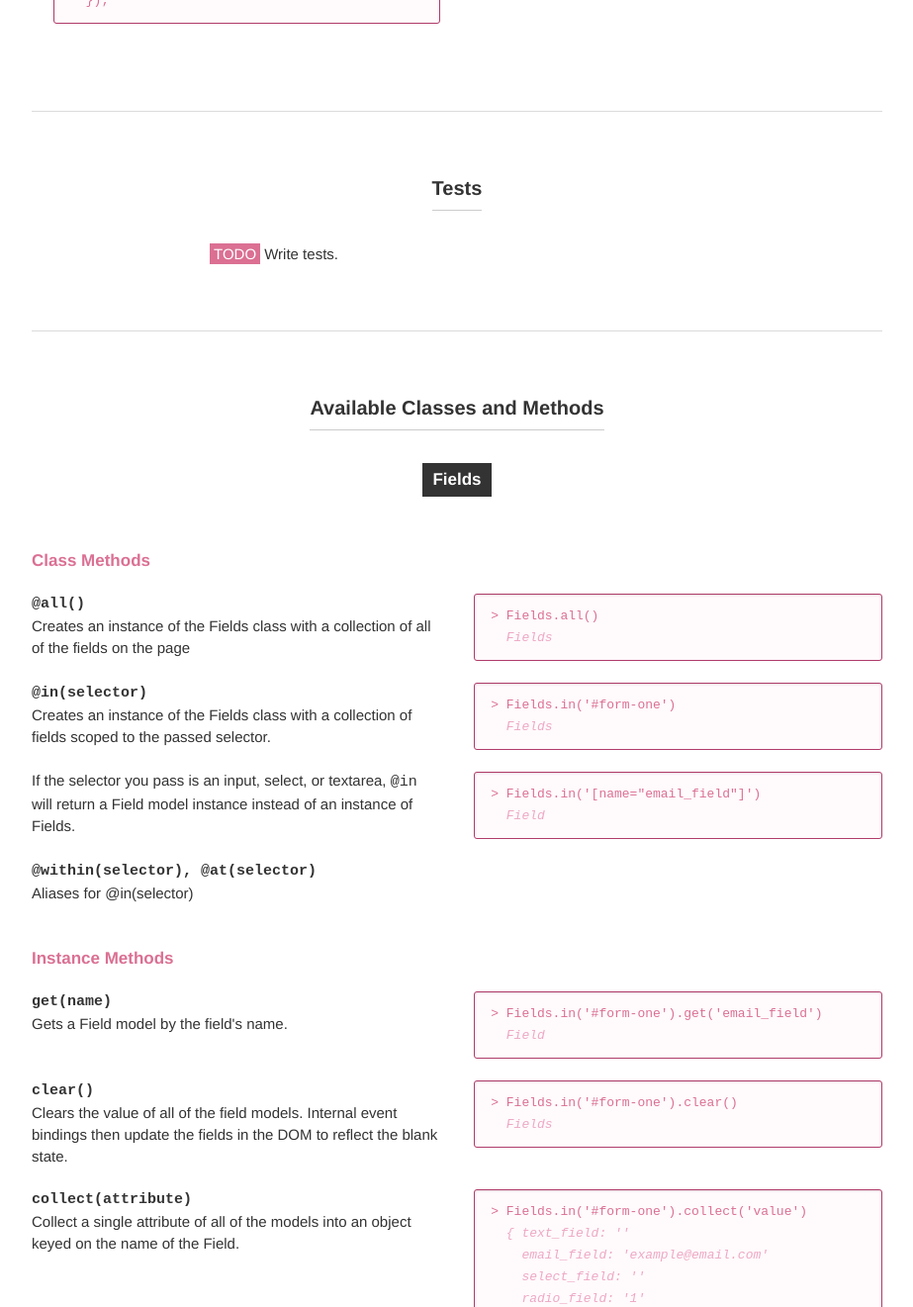
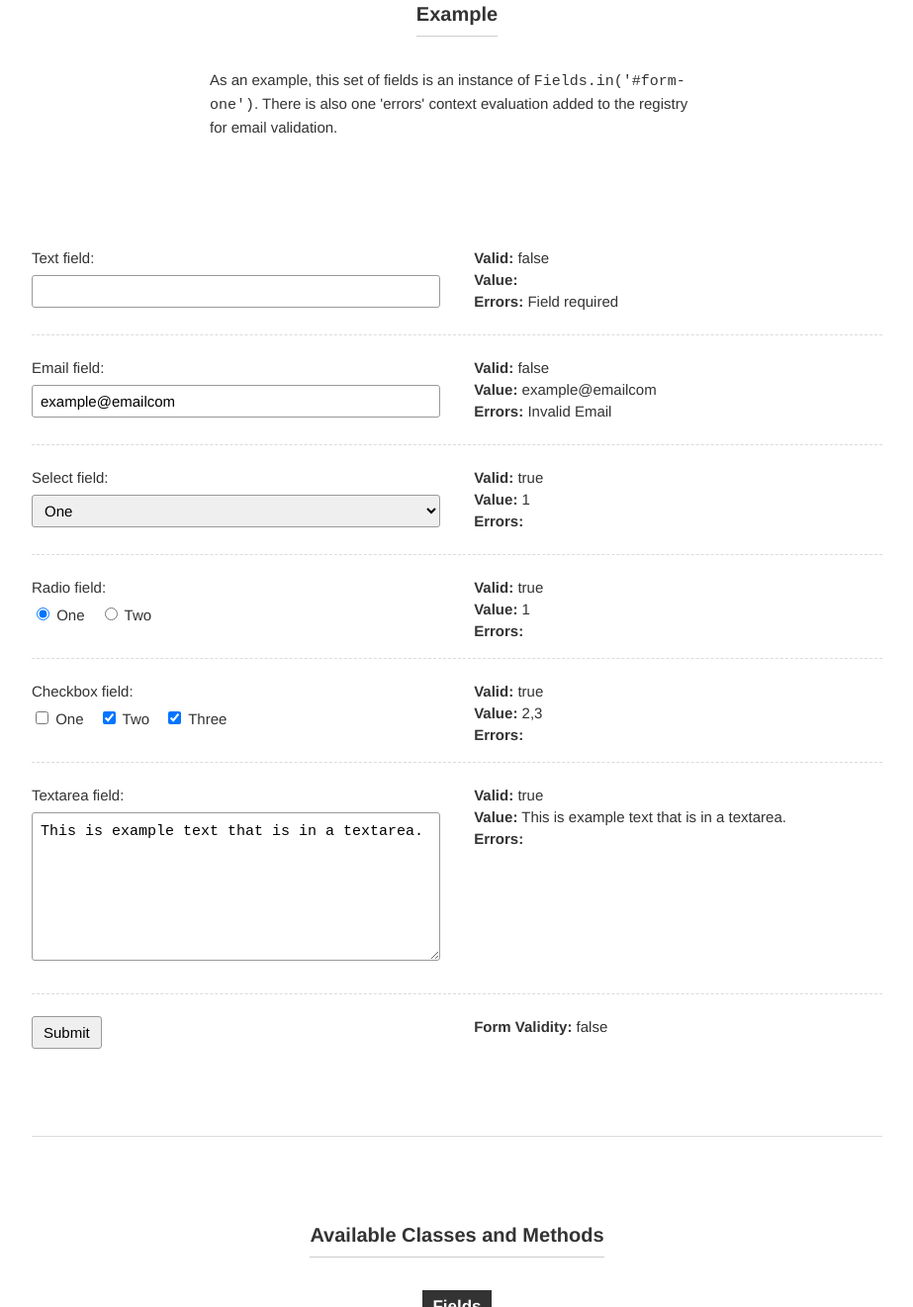
Before and after one commit to schneiderik/fields, a plain HTML site: page index.html in a window 1280 px wide. Shown: the part 1479-2800 px from the top of the page at 99% size, without its empty margins (178-1101 px from the left). Drawn offline with Linux system fonts and the light colour scheme.

Commit message:
Add example and bind events to form

```diff
--- a/application.css
+++ b/application.css
@@ -12,7 +12,7 @@ body {
 .row {
   width: 860px;
   margin: 0px auto;
-  padding: 66px 0;
+  padding: 88px 0;
   border-top: 1px solid #DBDBDB;
   *zoom: 1;
 }
@@ -32,13 +32,20 @@ body {
   padding-bottom: 110px;
 }
 
+#main-section > .row > .row:last-child {
+  padding-bottom: 0px;
+}
+
 .row:before,
-.row:after {
+.row:after,
+.field:before,
+.field:after {
   display: table;
   content: "";
 }
 
-.row:after {
+.row:after,
+.field:after {
   clear: both;
 }
 
@@ -80,6 +87,10 @@ header.sub-section-header h3 {
   display: inline-block;
   padding: 6px 10px;
   margin-bottom: 10px;
+}
+
+footer {
+  margin-top: 110px;
 }
 
 .text-left { text-align: left; }
@@ -155,14 +166,20 @@ ol {
   list-style: decimal outside;
 }
 
+ul {
+  list-style: none;
+  margin: 0px 0px 22px;
+}
+
 ol.spaced-list-items li,
 ul.spaced-list-items li {
-  padding-bottom: 22px;
+  margin-bottom: 22px;
 }
 
 p:last-child,
 ol:last-child,
-ul:last-child {
+ul:last-child,
+li:last-child {
   margin-bottom: 0px;
 }
 
@@ -209,6 +226,8 @@ header.centered-header {
 
 .field + .field {
   margin-top: 16px;
+  padding-top: 22px;
+  border-top: 1px dashed #DBDBDb;
 }
 
 legend {
@@ -236,6 +255,12 @@ label {
   vertical-align: middle;
   display: inline-block;
   color: #333;
+}
+
+.form-actions {
+  margin-top: 16px;
+  padding-top: 22px;
+  border-top: 1px dashed #DBDBDb;
 }
 
 input[type="text"],
--- /dev/null
+++ b/application.js
@@ -0,0 +1,54 @@
+$(function(){
+
+  var emailValidation, passwordCharacterRequirement, passwordMatch;
+
+  emailValidation = {
+    selector: '[type="email"]',
+    context: 'errors',
+    statement: function(field) {
+      var emailRegEx;
+      emailRegEx = /^[A-Za-z0-9!#$%&'*+\/=?^_`{|}~-]+(?:\.[A-Za-z0-9!#$%&'*+\/=?^_`{|}~-]+)*@(?:[A-Za-z0-9](?:[A-Za-z0-9-]*[A-Za-z0-9])?\.)+[A-Za-z0-9](?:[A-Za-z0-9-]*[A-Za-z0-9])?/;
+      if (!emailRegEx.test($(field).val().toLowerCase())) {
+        return 'Invalid Email';
+      }
+    }
+  };
+
+  FieldsUtils.evaluationRegistry.add(emailValidation);
+
+  fields = Fields.in('#form-one');
+
+  var inputs = ['text_field', 'email_field', 'textarea_field', 'select_field', 'radio_field', 'checkbox_field']
+
+  for (var i = 0; i < inputs.length; i++) {
+
+    $('#form-one-' + inputs[i] + '-valid').text(fields.get(inputs[i]).isValid);
+    function valid_binding(input) {
+      fields.get(input).on('change:valid', function(e, val){
+        $('#form-one-' + input + '-valid').text(val)
+      });
+    }
+    valid_binding(inputs[i]);
+
+    $('#form-one-' + inputs[i] + '-value').text(fields.get(inputs[i]).val());
+    function value_binding(input) {
+      fields.get(input).on('change:value', function(e, val){
+        $('#form-one-' + input + '-value').text(val)
+      });
+    }
+    value_binding(inputs[i]);
+
+    $('#form-one-' + inputs[i] + '-errors').text(fields.get(inputs[i]).errors());
+    function error_binding(input) {
+      fields.get(input).on('change:value', function(e, val){
+        $('#form-one-' + input + '-errors').text(fields.get(input).errors())
+      });
+    }
+    error_binding(inputs[i]);
+  }
+
+  $('#form-one-valid').text(fields.isValid);
+  fields.on('change:valid', function(e, val){
+    $('#form-one-valid').text(fields.isValid);
+  });
+});
--- a/fields.js
+++ b/fields.js
@@ -149,7 +149,7 @@
       this.attributes.name = this.el.attr('name');
       this.attributes.type = this.el.attr('type');
       this.attributes.value = this.getFieldValueFromDOM();
-      this.isRequired = this.attributes.required = this.el.hasClass('required' || this.el.is('[required]'));
+      this.isRequired = this.attributes.required = (this.el.hasClass('required') || this.el.is('[required]'));
       this.isEmpty = this.attributes.empty = this.el.val().length === 0;
       return this.evaluate();
     };
@@ -182,11 +182,16 @@
       } else {
         $.extend(this.attributes.evaluations, window.FieldsUtils.evaluationRegistry.evaluate(this.el));
       }
+      this.trigger("change:valid", this, this.isValid);
       return this.isValid = this.attributes.valid = !(this.get('evaluations').errors != null);
     };
 
     Field.prototype.errors = function() {
-      return this.get('evaluations').errors;
+      if (typeof this.get('evaluations').errors == 'undefined') {
+        return [];
+      } else {
+        return this.get('evaluations').errors;
+      }
     };
 
     Field.prototype.getFieldValueFromDOM = function() {
--- a/index.html
+++ b/index.html
@@ -4,6 +4,7 @@
     <link rel="stylesheet" type="text/css" href="application.css">
     <script type="text/javascript" src="jquery-1.8.3.min.js"></script>
     <script type="text/javascript" src="fields.js"></script>
+    <script type="text/javascript" src="application.js"></script>
   </head>
   <body>
 
@@ -12,12 +13,6 @@
       <p class="subtitle">
         Manage arbitrary collections of inputs, selects, and textareas.
       </p>
-
-      <div class="centered-col">
-        <p class="text-left todo">
-          <span class="highlight">TODO</span> Make this awesome. This is a work in progress and I would love to make working with, and validating, fields and forms a much more simple process. If you would like to offer your help making this tool and its documentation better, I would graciously accept it.
-        </p>
-      </div>
     </header>
 
     <section id="main-section">
@@ -28,17 +23,27 @@
           <h2>Overview</h2>
         </header>
 
-        <div class="col1">
+        <div class="centered-col">
           <p>
             <strong>Fields.js</strong> creates collections of fields. Each field is constantly evaluated for validity, and is accessible through the collection.
           </p>
           <p>
             A field is any uniquely named text-based input, select, textarea, group of radio inputs, or group of checkbox inputs.
           </p>
+          <p class="text-left todo">
+            <span class="highlight">TODO</span> Make this awesome. This is a work in progress and I would love to make working with, and validating, fields and forms a much more simple process. If you would like to offer your help making this tool and its documentation better, I would graciously accept it.
+          </p>
+        </div>
 
-          <header class="spaced-header">
-            <h4>How to use:</h4>
+      </section>
+
+      <section id="how-to-use" class="row">
+
+        <header class="block-header">
+          <h2>How to Use</h2>
         </header>
+
+        <div class="col1">
           <ol class="spaced-list-items">
             <li>
               <p>
@@ -60,6 +65,10 @@
               <p>
                 Fields that return evaluations of the context 'errors', or that are required and blank, are considered not valid.
             </li>
+          </ol>
+        </div>
+        <div class="col2">
+          <ol class="spaced-list-items" start="2">
             <li>
               <p>
                 Create a collection of fields.
@@ -82,93 +91,156 @@
   });</code>
             </li>
           </ol>
+          <p>
+            The tool currently does not contain a method of displaying errors and other evaluation results. For the time being, it is up to the implementer.
+          </p>
+        </div>
+      </section>
+
+      <section id="example" class="row">
+
+        <header class="block-header">
+          <h2>Example</h2>
+        </header>
+
+        <div class="row">
+          <div class="centered-col">
+            <p>
+              As an example, this set of fields is an instance of <span class="code">Fields.in('#form-one')</span>. There is also one 'errors' context evaluation added to the registry for email validation.
+            </p>
+          </div>
         </div>
 
-        <div class="col2">
         <form id="form-one">
-            <legend><span>Form One</span></legend>
           <div class="hidden-field">
             <input type="hidden" name="hidden_field" value="This field is hidden"/>
           </div>
 
           <div class="field">
+            <div class="col1">
               <label for="text_field">Text field:</label>
-              <input type="text" name="text_field"/>
+              <input type="text" name="text_field" required/>
+            </div>
+            <div class="col2">
+              <ul>
+                <li><strong>Valid:</strong> <span id="form-one-text_field-valid"></span></li>
+                <li><strong>Value:</strong> <span id="form-one-text_field-value"></span></li>
+                <li><strong>Errors:</strong> <span id="form-one-text_field-errors"></span></li>
+              </ul>
+            </div>
           </div>
 
 
           <div class="field">
+            <div class="col1">
               <label for="email_field">Email field:</label>
-              <input type="email" name="email_field" value="example@emailcom"/>
+              <input type="email" name="email_field" value="example@emailcom" required/>
+            </div>
+            <div class="col2">
+              <ul>
+                <li><strong>Valid:</strong> <span id="form-one-email_field-valid"></span></li>
+                <li><strong>Value:</strong> <span id="form-one-email_field-value"></span></li>
+                <li><strong>Errors:</strong> <span id="form-one-email_field-errors"></span></li>
+              </ul>
+            </div>
           </div>
 
           <div class="field">
+            <div class="col1">
               <label for="select_field">Select field:</label>
-              <select name="select_field">
+              <select name="select_field" required>
                 <option value="1">One</option>
                 <option value="2">Two</option>
                 <option value="3">Three</option>
               </select>
             </div>
+            <div class="col2">
+              <ul>
+                <li><strong>Valid:</strong> <span id="form-one-select_field-valid"></span></li>
+                <li><strong>Value:</strong> <span id="form-one-select_field-value"></span></li>
+                <li><strong>Errors:</strong> <span id="form-one-select_field-errors"></span></li>
+              </ul>
+            </div>
+          </div>
 
           <div class="field">
+            <div class="col1">
               <label for="radio_field">Radio field:</label>
               <div class="radio-group">
                 <label>
-                  <input type="radio" name="radio_field" value="1" checked>
+                  <input type="radio" name="radio_field" value="1" checked required>
                   One
                 </label>
                 <label>
-                  <input type="radio" name="radio_field" value="2">
+                  <input type="radio" name="radio_field" value="2" required>
                   Two
                 </label>
               </div>
             </div>
+            <div class="col2">
+              <ul>
+                <li><strong>Valid:</strong> <span id="form-one-radio_field-valid"></span></li>
+                <li><strong>Value:</strong> <span id="form-one-radio_field-value"></span></li>
+                <li><strong>Errors:</strong> <span id="form-one-radio_field-errors"></span></li>
+              </ul>
+            </div>
+          </div>
 
           <div class="field">
+            <div class='col1'>
               <label for="checkbox_field">Checkbox field:</label>
               <div class="checkbox-group">
                 <label>
-                  <input type="checkbox" name="checkbox_field" value="1">
+                  <input type="checkbox" name="checkbox_field" value="1" required>
                   One
                 </label>
                 <label>
-                  <input type="checkbox" name="checkbox_field" value="2" checked>
+                  <input type="checkbox" name="checkbox_field" value="2" checked required>
                   Two
                 </label>
                 <label>
-                  <input type="checkbox" name="checkbox_field" value="3" checked>
+                  <input type="checkbox" name="checkbox_field" value="3" checked required>
                   Three
                 </label>
               </div>
             </div>
+            <div class="col2">
+              <ul>
+                <li><strong>Valid:</strong> <span id="form-one-checkbox_field-valid"></span></li>
+                <li><strong>Value:</strong> <span id="form-one-checkbox_field-value"></span></li>
+                <li><strong>Errors:</strong> <span id="form-one-checkbox_field-errors"></span></li>
+              </ul>
+            </div>
+          </div>
 
           <div class="field">
+            <div class="col1">
               <label for="textarea_field">Textarea field:</label>
-              <textarea name="textarea_field">This is example text that is in a textarea.</textarea>
+              <textarea name="textarea_field" required>This is example text that is in a textarea.</textarea>
+            </div>
+            <div class="col2">
+              <ul>
+                <li><strong>Valid:</strong> <span id="form-one-textarea_field-valid"></span></li>
+                <li><strong>Value:</strong> <span id="form-one-textarea_field-value"></span></li>
+                <li><strong>Errors:</strong> <span id="form-one-textarea_field-errors"></span></li>
+              </ul>
+            </div>
           </div>
 
           <div class="form-actions">
+            <div class="col1">
               <input type="submit" value="Submit"/>
             </div>
+            <div class="col2">
+              <ul>
+                <li><strong>Form Validity:</strong> <span id="form-one-valid"></span></li>
+             </ul>
+            </div>
+          </div>
         </form>
-        </div> <!-- col2 -->
 
       </section> <!-- overview -->
 
-      <section id="tests" class="row">
-
-        <header class="block-header">
-          <h2>Tests</h2>
-        </header>
-
-        <div class="centered-col">
-          <p class="todo">
-            <span class="highlight">TODO</span> Write tests.
-          </p>
-        </div>
-
-      </section> <!-- tests -->
 
       <section id="available-classes" class="row">
 
@@ -575,6 +647,21 @@
           </section> <!-- evaluation-collection-instance-methods -->
         </section> <!-- evaluation-collection -->
       </section> <!-- available-classes -->
+
+      <section id="tests" class="row">
+
+        <header class="block-header">
+          <h2>Tests</h2>
+        </header>
+
+        <div class="centered-col">
+          <p class="todo">
+            <span class="highlight">TODO</span> Write tests.
+          </p>
+        </div>
+
+      </section> <!-- tests -->
+
     </section> <!-- main-section -->
     <footer id="main-footer" class="text-center muted">
       Erik Schneider
```
Lines whose indentation alone changed are shown as unchanged.
